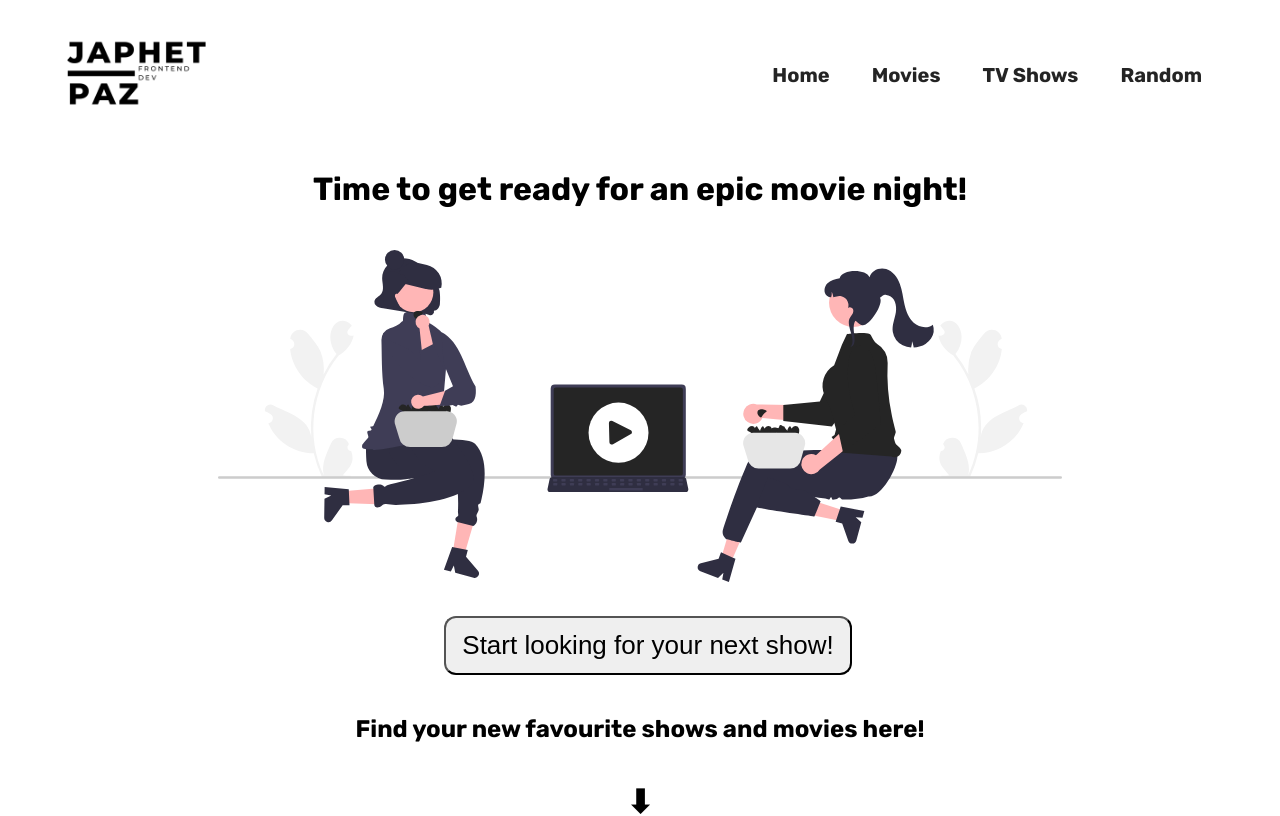
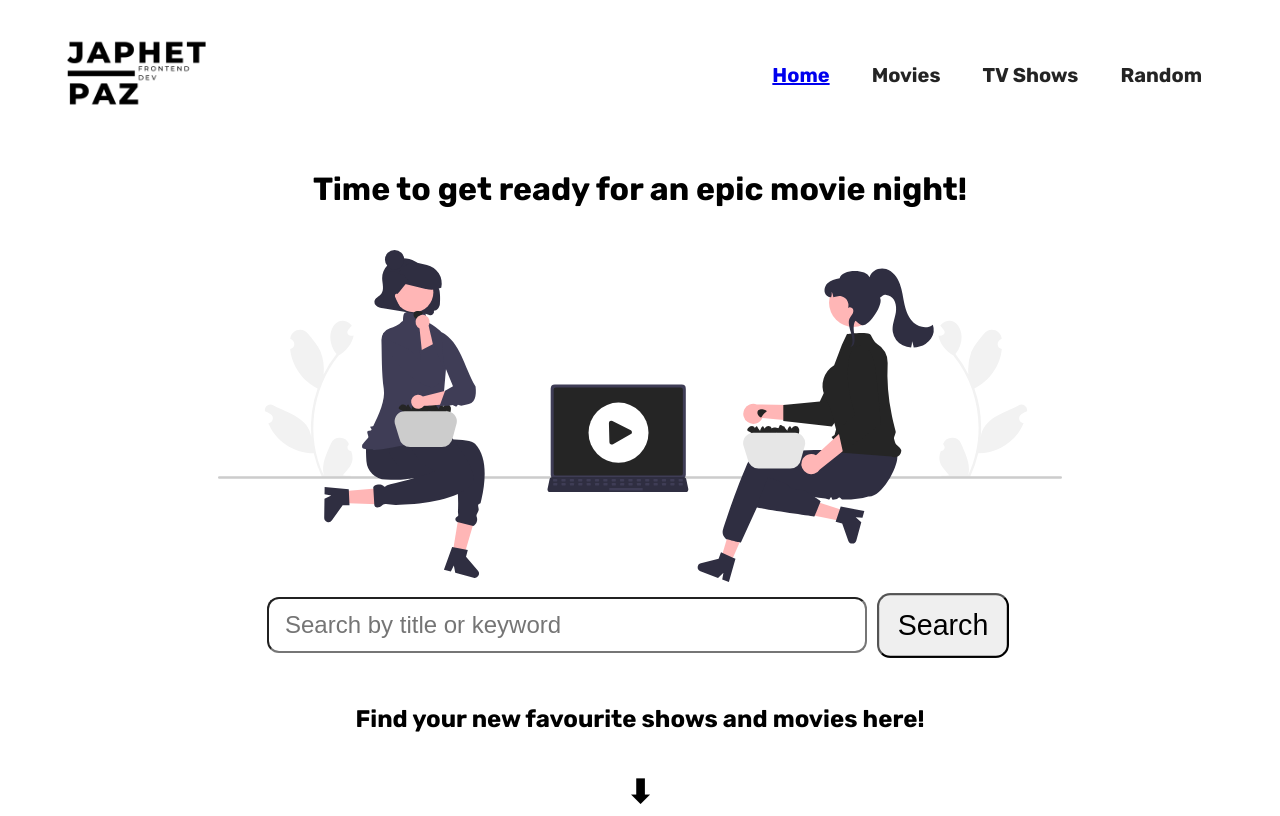
Before and after one commit to jaaaphetpaz/movie-project, a React (Create React App) app: page / in a window 1280 px wide. Shown: the top 816 px of the page. Built offline with nearby package versions, Linux system fonts and the light colour scheme; no server answers.

Commit message:
Home and Search Fix

```diff
--- a/src/App.js
+++ b/src/App.js
@@ -1,21 +1,47 @@
-import Footer from './components/Footer';
-import React, {useState} from 'react';
+import React, {useState, useEffect} from 'react';
+import {BrowserRouter as Router, Routes, Route} from 'react-router-dom'
+import axios from 'axios';
 import Home from './components/Home';
-import Landing from './components/Landing';
-import Nav from './components/Nav';
-import Recommended from './components/Recommended';
-import {BrowserRouter as Router, Routes, Route} from 'react-router-dom'
 import Search from './components/Search';
 
 function App() {
+
+  const [movies, setMovies] = useState([]);
+  const [searchKey, setSearchKey] = useState([]);
+
+  const getMovies = async (key) => {
+    const response = await axios.get(
+      `https://www.omdbapi.com/?i=tt3896198&apikey=63d0f37b&s=${key}`
+    );
+    setMovies(response.data.Search);
+  };
+
+  const onSearch = () => {
+    getMovies(searchKey)
+  }
+
+  useEffect(() => {
+    getMovies("fast");
+  }, []);
 
 
   return (
 
     <Router>
       <Routes>
-        <Route path='/' element={<Home />} />
-        <Route path='/search' element={<Search />} />
+        <Route path='/' element={<Home
+        searchKey={searchKey}
+        setSearchKey={setSearchKey}
+        getMovies={getMovies}
+        onSearch={onSearch} />}
+        />
+        <Route path='/search' element={<Search
+        movies={movies}
+        searchKey={searchKey}
+        setSearchKey={setSearchKey}
+        getMovies={getMovies}
+        onSearch={onSearch}  />}
+        />
       </Routes>
     </Router>
 
--- a/src/components/Home.jsx
+++ b/src/components/Home.jsx
@@ -4,11 +4,17 @@ import Landing from "./Landing";
 import Nav from "./Nav";
 import Recommended from "./Recommended";
 
-const Home = () => {
+const Home = (props) => {
+  const { searchKey, setSearchKey, getMovies, onSearch } = props;
+
   return (
     <div>
       <Nav />
-      <Landing />
+      <Landing
+        searchKey={searchKey}
+        setSearchKey={setSearchKey}
+        onSearch={onSearch}
+      />
       <Recommended />
       <Footer />
     </div>
--- a/src/components/Landing.jsx
+++ b/src/components/Landing.jsx
@@ -1,9 +1,10 @@
-import React, { useState } from "react";
+import React, { useState, useEffect } from "react";
 import { Link } from "react-router-dom";
 import MovieImg from "../assets/MovieImg.svg";
+import axios from "axios";
 
 const Landing = (props) => {
-  const { clic, setSearchKey } = props;
+  const { setSearchKey, searchKey, onSearch } = props;
 
   return (
     <div className="landing">
@@ -13,10 +14,24 @@ const Landing = (props) => {
       <img src={MovieImg} alt="" />
 
       <div className="input__wrapper">
+        <input
+          type="text"
+          placeholder="Search by title or keyword"
+          onChange={(event) => setSearchKey(event.target.value)}
+          onKeyPress={(event) => {
+            if (event.key === "Enter") {
+              onSearch();
+            }
+          }}
+        />
+
         <Link to={"/search"}>
-          <button className="landing__btn">
+          <button className="search__btn" onClick={() => onSearch()}>
+            Search
+          </button>
+          {/* <button className="landing__btn">
             Start looking for your next show!
-          </button>
+          </button> */}
         </Link>
       </div>
       <h2 className="landing__subtitle">
--- a/src/components/Nav.jsx
+++ b/src/components/Nav.jsx
@@ -1,4 +1,5 @@
 import React from "react";
+import { Link } from "react-router-dom";
 import jpzLogo from "../assets/jpzLogo.png";
 import "./style.css";
 
@@ -14,9 +15,12 @@ const Nav = () => {
           />
         </div>
         <ul className="linkz">
-          <li className="link">
-            Home<i className="fas fa-home"></i>
-          </li>
+          <Link to="/">
+            <li className="link">
+              Home<i className="fas fa-home"></i>
+            </li>
+          </Link>
+
           <li className="link">
             Movies<i className="fas fa-film"></i>
           </li>
--- a/src/components/Search.jsx
+++ b/src/components/Search.jsx
@@ -1,32 +1,17 @@
-import axios from "axios";
-import React, { useState, useEffect } from "react";
+import React from "react";
 import { Link } from "react-router-dom";
 
 const Search = (props) => {
-  const {} = props;
-  const [movies, setMovies] = useState([]);
-  const [searchKey, setSearchKey] = useState([]);
-
-  const getMovies = async (key) => {
-    const response = await axios.get(
-      `https://www.omdbapi.com/?i=tt3896198&apikey=63d0f37b&s=${key}`
-    );
-    setMovies(response.data.Search);
-  };
-
-  const onSearch = () => {
-    getMovies(searchKey);
-  };
-
-  useEffect(() => {
-    getMovies("fast");
-  }, []);
+  const { movies, setSearchKey, onSearch } = props;
 
   return (
     <>
+      <div>
         <Link to={"/"}>
-        <button>Back</button>
+          <button className="back__btn">Back</button>
         </Link>
+      </div>
+      <div className="input__wrapper">
         <input
           type="text"
           placeholder="Search by title or keyword"
@@ -40,7 +25,8 @@ const Search = (props) => {
         <button className="search__btn" onClick={() => onSearch()}>
           Search
         </button>
-
+      </div>
+      <div>
         <div className="movies">
           {movies.map((movie) => (
             <div key={movie.imdbId} className="movie__card">
@@ -52,6 +38,7 @@ const Search = (props) => {
             </div>
           ))}
         </div>
+      </div>
     </>
   );
 };
--- a/src/components/style.css
+++ b/src/components/style.css
@@ -72,7 +72,7 @@ i {
     margin: 10px;
 }
 
-.search__btn, .landing__btn {
+.search__btn, .landing__btn, .back__btn {
     color: black;
     font-size: 26px;
     border-radius: 12px;
```
Lines whose indentation alone changed are shown as unchanged.
